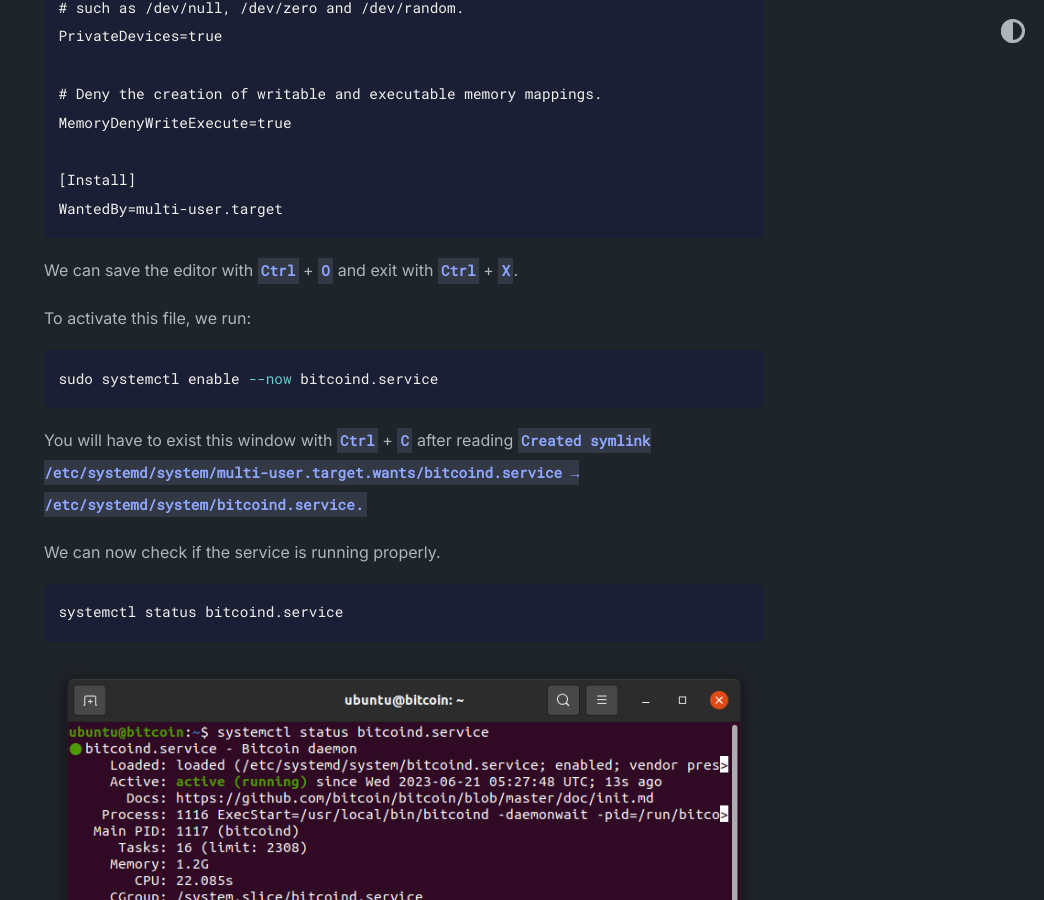
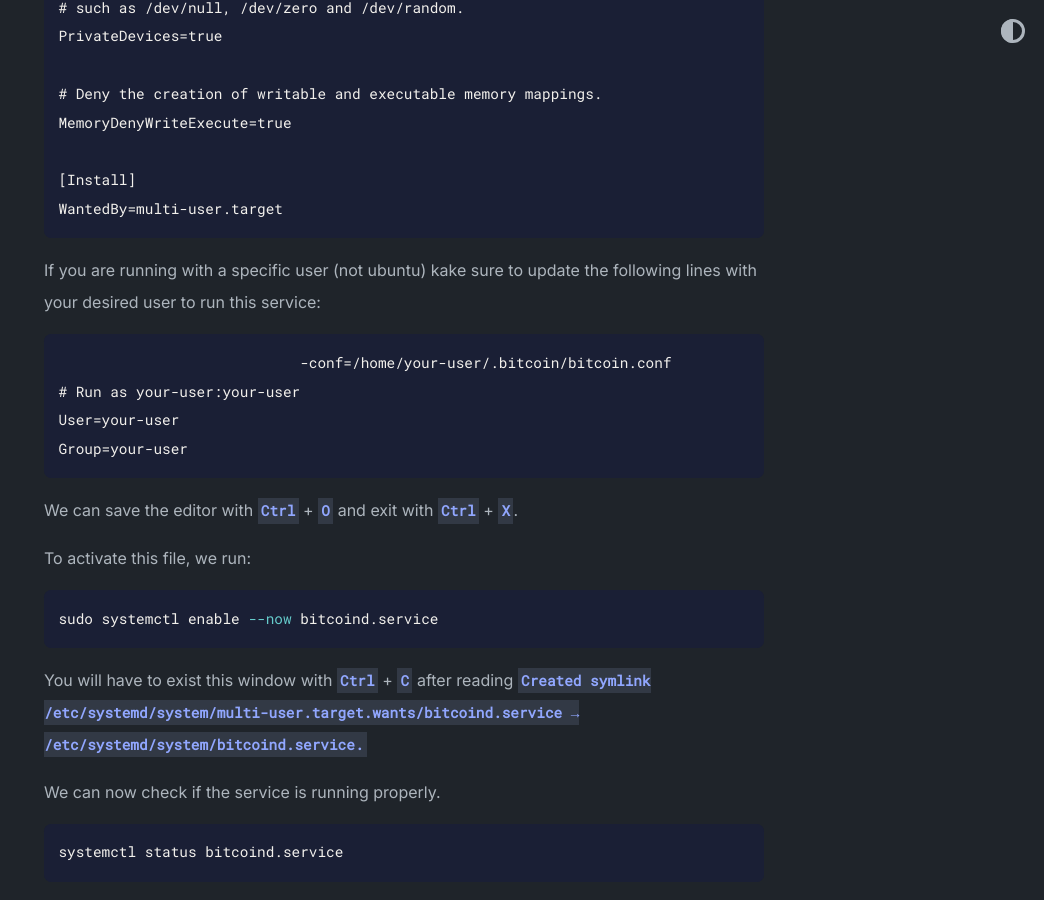
Before and after one commit to VancouverBitdevs/nodeacademy, a Jekyll site: the page built from _posts/2023-06-20-maintenance.md, in a window 1280 px wide and 900 px high, scrolled down 5032 px. Shown: the whole window, without its empty margins (236-1280 px from the left). Built offline with Jekyll 4.4.1, drawn with Linux system fonts in a browser that asks for light colours; some of the changed text lies outside the part shown.

Commit message:
Update 2023-06-20-maintenance.md
Add lines to update bitcoind.service Unit file with desired username if not running as Ubuntu. Service will not boot properly without the correct usernames being inserted.

````diff
--- a/_posts/2023-06-20-maintenance.md
+++ b/_posts/2023-06-20-maintenance.md
@@ -188,6 +188,15 @@ MemoryDenyWriteExecute=true
 WantedBy=multi-user.target
 ```
 
+If you are running with a specific user (not ubuntu) kake sure to update the following lines with your desired user to run this service:
+
+```
+                            -conf=/home/your-user/.bitcoin/bitcoin.conf
+# Run as your-user:your-user
+User=your-user
+Group=your-user
+```
+
 We can save the editor with `Ctrl` + `O` and exit with `Ctrl` + `X`.
 
 To activate this file, we run:
````
